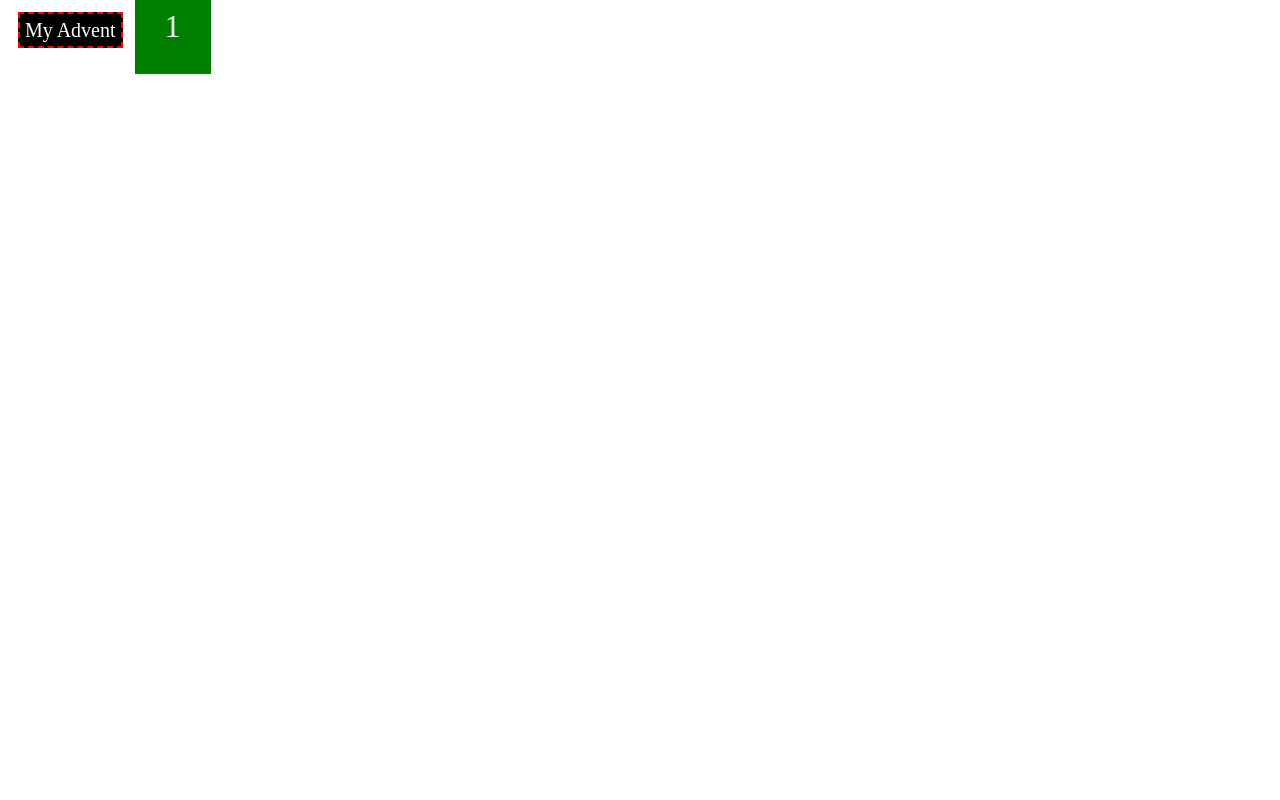
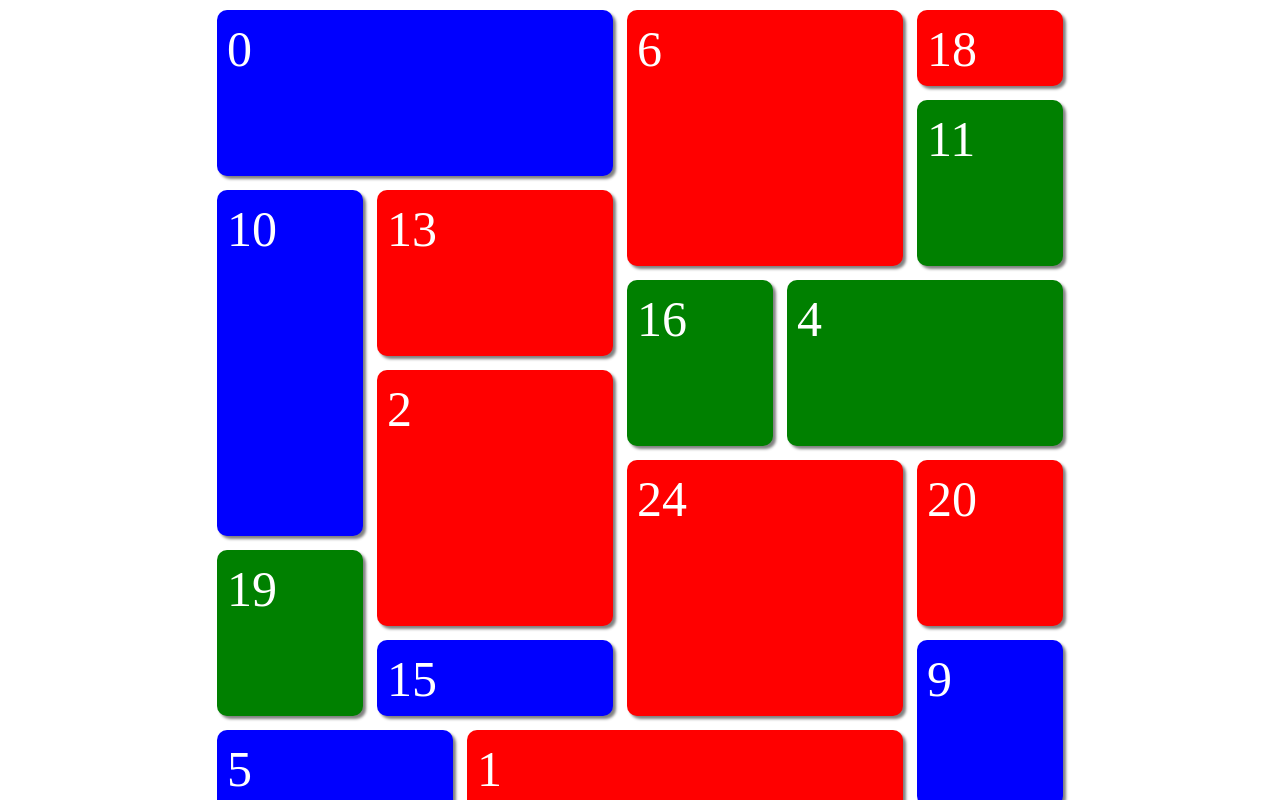
Before and after one commit to KristinaBrak/Advent-Calendar, a React (Create React App) app: page / in a window 1280 px wide. Shown: the top 800 px of the page. Built offline with nearby package versions, Linux system fonts and the light colour scheme.

Commit message:
grid layout

```diff
--- a/src/components/calendar/Calendar.jsx
+++ b/src/components/calendar/Calendar.jsx
@@ -1,13 +1,48 @@
-import React from "react";
-import Title from "./title/Title";
+import React, { useState } from "react";
 import Card from "./card/Card";
+import CalendarStyle from "./CalendarStyle";
+
+const getColor = () => {
+  const colors = ["blue", "red", "green"];
+  const index = Math.round(Math.random() * (colors.length - 1));
+  return colors[index];
+};
+
+const stuff = Array.from(Array(25).keys());
+const data = stuff.map((ele) => {
+  return {
+    id: ele,
+    isOpened: false,
+    color: getColor(),
+  };
+});
+
+console.log(data);
 
 const Calendar = () => {
+  // const [cards, setCards] = useState(Array.from(Array(25).keys()));
+  const [cards, setCards] = useState(data);
+
+  const setIsOpened = (cardId) => {
+    const newCards = cards.map((card) =>
+      card.id === cardId ? { ...card, isOpened: !card.isOpened } : card
+    );
+
+    setCards(newCards);
+  };
+
   return (
-    <>
-      <Title>My Calendar</Title>
-      <Card id={1}></Card>
-    </>
+    <CalendarStyle>
+      {cards.map((card) => (
+        <Card
+          id={card.id}
+          key={card.id}
+          isOpened={card.isOpened}
+          onClick={() => setIsOpened(card.id)}
+          color={card.color}
+        />
+      ))}
+    </CalendarStyle>
   );
 };
 
--- /dev/null
+++ b/src/components/calendar/CalendarStyle.jsx
@@ -0,0 +1,27 @@
+import styled from "styled-components";
+// import Card from "./card/Card";
+
+const CalendarStyle = styled.div`
+  display: grid;
+  grid-template-columns: 150px 80px 150px 150px 120px 150px;
+  grid-template-rows: repeat(14, 80px);
+  justify-content: center;
+  grid-gap: 10px 10px;
+  grid-template-areas:
+    "item0 item0 item0 item6 item6 item18"
+    "item0 item0 item0 item6 item6 item11"
+    "item10 item13 item13 item6 item6 item11"
+    "item10 item13 item13 item16 item4 item4"
+    "item10 item2 item2 item16 item4 item4"
+    "item10 item2 item2 item24 item24 item20"
+    "item19 item2 item2 item24 item24 item20"
+    "item19 item15 item15 item24 item24 item9"
+    "item5 item5 item1 item1 item1 item9"
+    "item5 item5 item1 item1 item1 item8"
+    "item17 item12 item12 item22 item22 item8"
+    "item3 item12 item12 item7 item7 item8"
+    "item3 item12 item12 item7 item7 item14"
+    "item3 item21 item21 item21 item23 item14";
+`;
+
+export default CalendarStyle;
--- a/src/components/calendar/card/Card.jsx
+++ b/src/components/calendar/card/Card.jsx
@@ -1,8 +1,23 @@
 import React from "react";
 import CardStyle from "./CardStyle";
 
-const Card = ({ id }) => {
-  return <CardStyle>{id}</CardStyle>;
+const Card = ({ id, isOpened, onClick, color }) => {
+  if (isOpened) {
+    return (
+      <CardStyle
+        id={id}
+        onClick={onClick}
+        isOpened={isOpened}
+        color={color}
+      ></CardStyle>
+    );
+  }
+
+  return (
+    <CardStyle id={id} onClick={onClick} isOpened={isOpened} color={color}>
+      {id}
+    </CardStyle>
+  );
 };
 
 export default Card;
--- a/src/components/calendar/card/CardStyle.jsx
+++ b/src/components/calendar/card/CardStyle.jsx
@@ -1,12 +1,15 @@
 import styled from "styled-components";
 
 const CardStyle = styled.div`
+  grid-area: ${({ id }) => `item${id}`};
   display: inline;
   border: 2px green;
-  background-color: green;
+  border-radius: 10px;
+  box-shadow: 3px 3px 3px gray;
+  background-color: ${(props) => (props.isOpened ? "black" : props.color)};
   color: white;
-  font-size: 32px;
-  padding: 30px;
+  font-size: 50px;
+  padding: 10px;
   margin: 2px;
 `;
 
```
